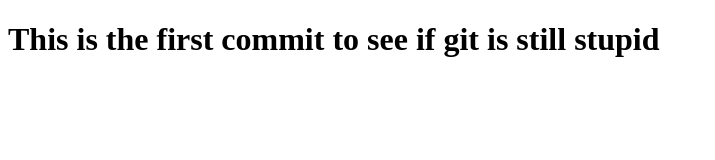
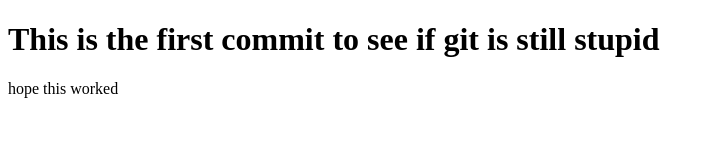
Before and after one commit to rcmartinez54/podcast, a plain HTML site: page index.html in a window 1280 px wide. Shown: the whole page, without its empty margins (0-715 px from the left). Drawn offline with Linux system fonts and the light colour scheme.

Commit message:
testing again

```diff
--- a/index.html
+++ b/index.html
@@ -5,5 +5,6 @@
 </head>
 <body>
 	<h1>This is the first commit to see if git is still stupid</h1>
+	<p>hope this worked</p>
 </body>
 </html>
```
